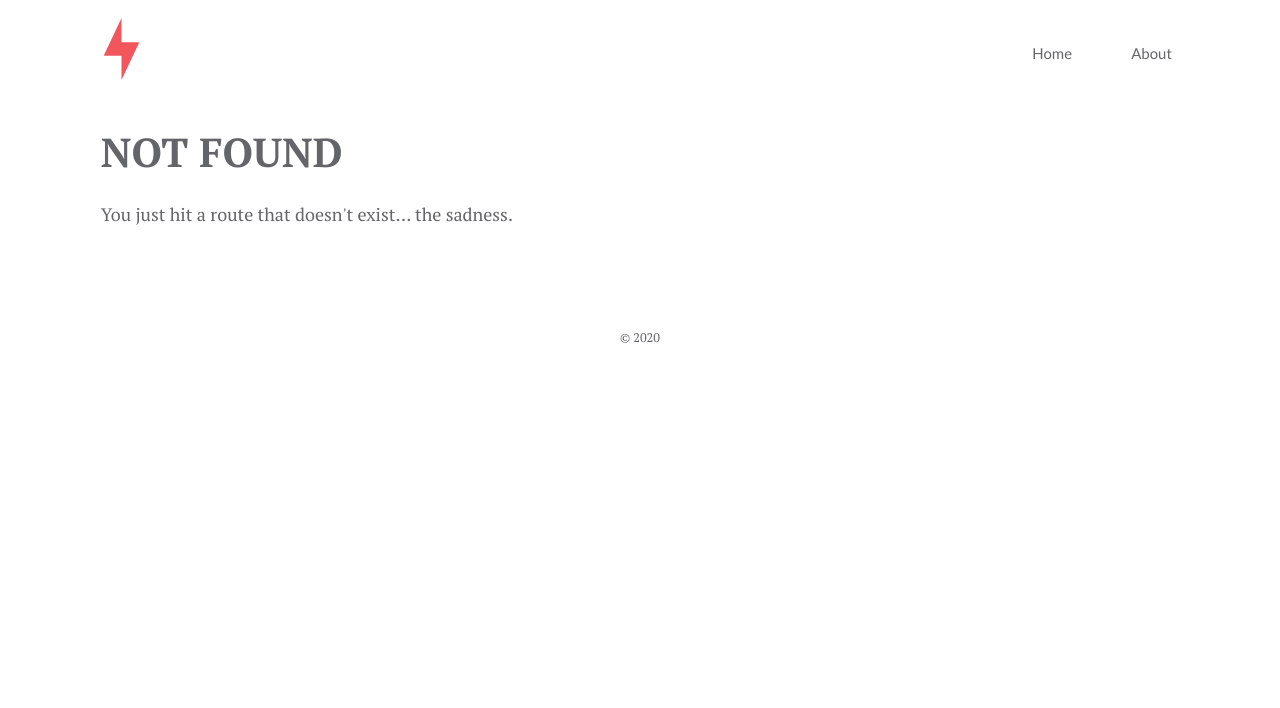
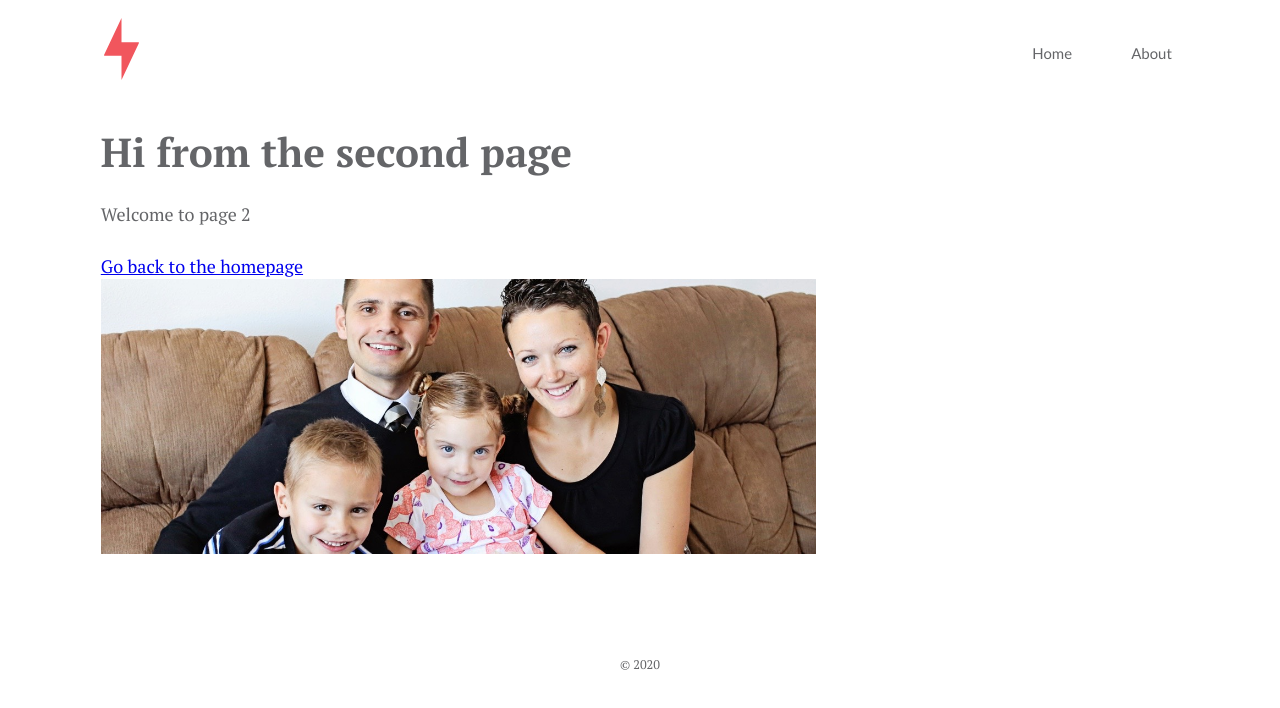
Before and after one commit to flores8/lauralee2020, a Gatsby site: page /about in a window 1280 px wide. Before the commit this address had no page. Built offline with nearby package versions, Linux system fonts and the light colour scheme; Gatsby itself is replaced by a stand-in of ours.

Commit message:
add image to about page and rename to about

```diff
--- a/src/components/image.js
+++ b/src/components/image.js
@@ -5,9 +5,9 @@ import Img from "gatsby-image"
 const Image = () => {
   const data = useStaticQuery(graphql`
     query {
-      placeholderImage: file(relativePath: { eq: "gatsby-astronaut.png" }) {
+      placeholderImage: file(relativePath: { eq: "my-family-2.jpg" }) {
         childImageSharp {
-          fluid(maxWidth: 300) {
+          fluid(maxWidth: 1300) {
             ...GatsbyImageSharpFluid
           }
         }
--- a/src/components/top-nav.js
+++ b/src/components/top-nav.js
@@ -38,7 +38,7 @@ const TopNav = ({ siteTitle }) => (
         </Link>
       </div>
       <div class="link-wrapper" style={linkWrapper}>
-        <Link to="page-2" activeStyle={activeStyles}>
+        <Link to="about" activeStyle={activeStyles}>
           About
         </Link>
       </div>
--- a/src/pages/page-2.js
+++ b/src/pages/about.js
@@ -1,16 +1,19 @@
 import React from "react"
 import { Link } from "gatsby"
-
+import Image from "../components/image"
 import Layout from "../components/layout"
 import SEO from "../components/seo"
 
-const SecondPage = () => (
+const About = () => (
   <Layout>
     <SEO title="About" />
     <h1>Hi from the second page</h1>
     <p>Welcome to page 2</p>
     <Link to="/">Go back to the homepage</Link>
+    <div style={{ maxWidth: `715px`, marginBottom: `1.45rem` }}>
+      <Image />
+    </div>
   </Layout>
 )
 
-export default SecondPage
+export default About
```
